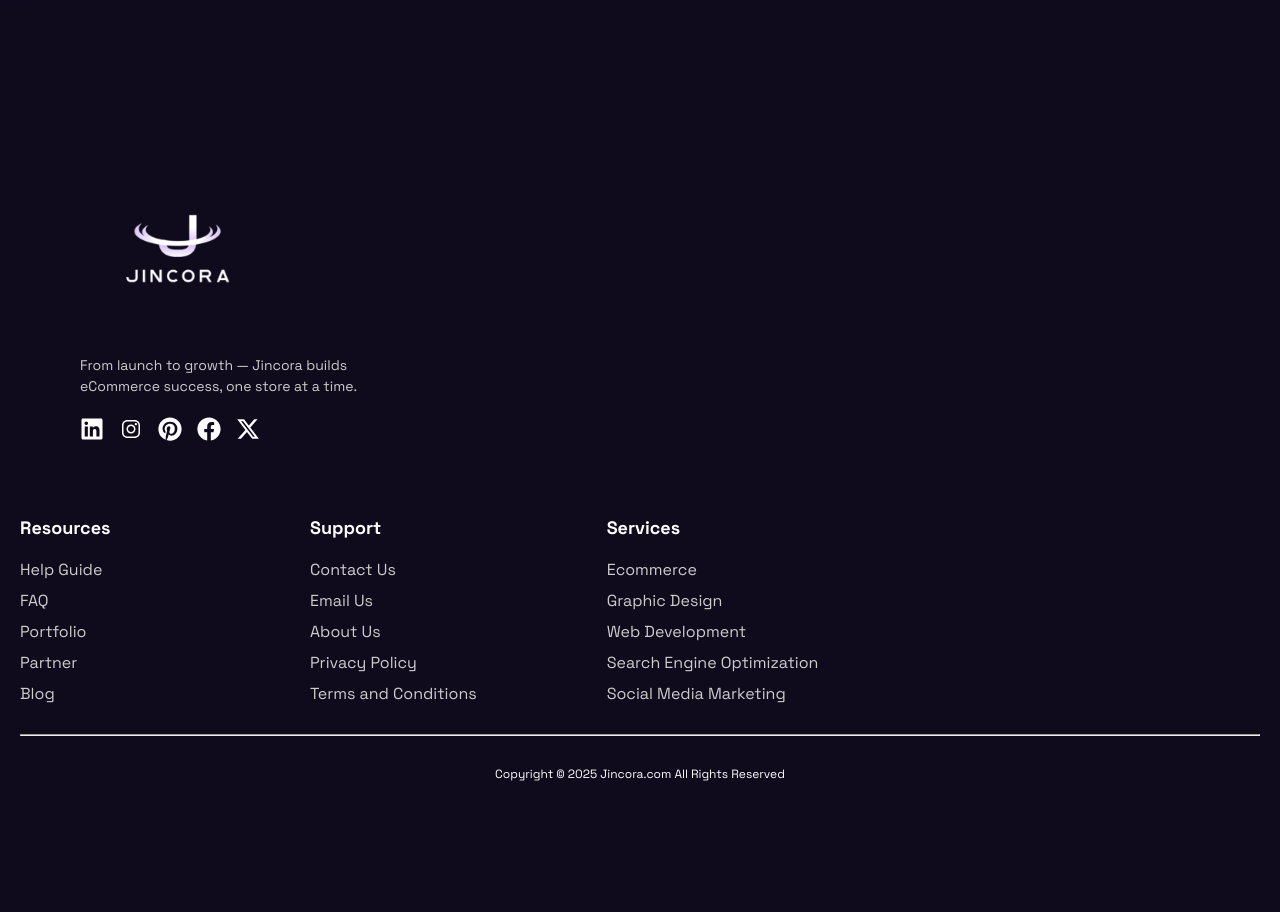
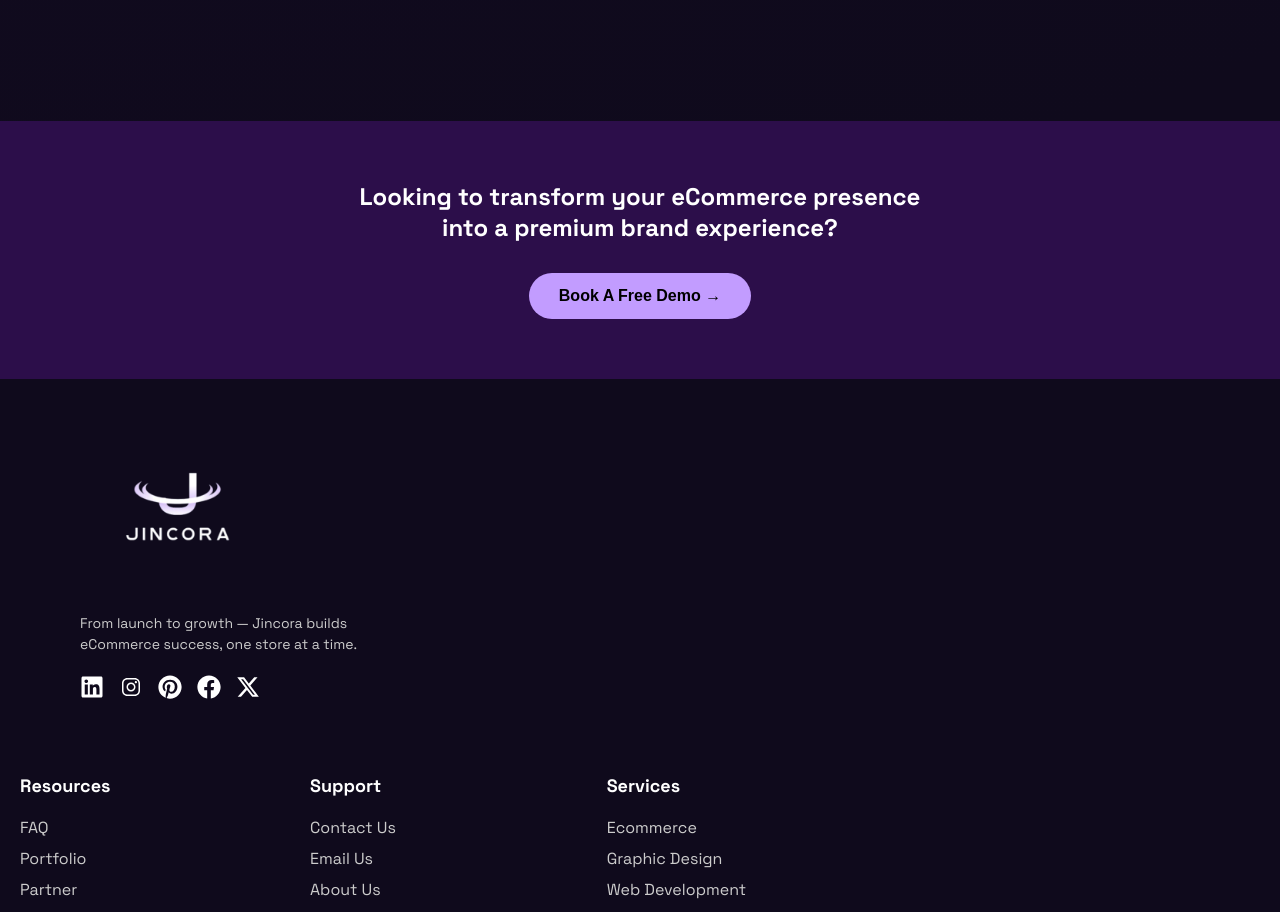
Before and after one commit to Jincora7/JincoraSite, a React (Vite) app: page /about in a window 1280 px wide. Shown: the part 3240-4152 px from the top of the page. Before the commit the page ends 4052 px from the top, so only its background shows below. Built offline with nearby package versions, Linux system fonts and the light colour scheme.

Commit message:
Purple page added

```diff
--- a/src/components/About/About.jsx
+++ b/src/components/About/About.jsx
@@ -107,6 +107,7 @@ import ScrollToTop from '../common/ScrollToTop';
 
 
 import AboutUs from "/AboutUs/Group5830.png";
+import PurplePage from "../PurplePage/PurplePage.jsx";
 
 
 
@@ -255,6 +256,7 @@ const SectionLayout = () => {
         </div>
       </div>
     </div>
+    <PurplePage/>
     </>
   );
 };
--- a/src/components/Blogs/BlogListings/BlogListing.jsx
+++ b/src/components/Blogs/BlogListings/BlogListing.jsx
@@ -11,6 +11,8 @@ import blog5 from '/BlogDetails/blog-5.jpg';
 import blog6 from '/BlogDetails/blog-6.jpg';
 import blog7 from '/BlogDetails/blog-7.jpg';
 
+
+import PurplePage from '../../PurplePage/PurplePage';
 
 import { useLocation } from "react-router-dom";
 import { useEffect } from "react";
@@ -87,6 +89,7 @@ const Blog = () => {
       }, [location]);
 
   return (
+    <>
     <div  id='top-of-BlogListing' className="blog-page">
       {/* Hero Section */}
       <section className="blog-hero-section">
@@ -196,6 +199,8 @@ const Blog = () => {
         </div>
       </div>
     </div>
+    <PurplePage/>
+    </>
   );
 };
 
--- a/src/components/ContactHome/ContactHome.jsx
+++ b/src/components/ContactHome/ContactHome.jsx
@@ -99,6 +99,7 @@ import React, { useState } from 'react';
 import './ContactHome.css';
 import contactpage from '/Home/ContactUs/contactpage.png';
 import ScrollToTop from '../common/ScrollToTop';
+import PurplePage from '../PurplePage/PurplePage';
 
 export default function Contact() {
   const [submitted, setSubmitted] = useState(false);
@@ -181,6 +182,7 @@ export default function Contact() {
           </div>
         </div>
       </div>
+
     </>
   );
 }
--- a/src/components/ContactUsPage/ContactUsPage.jsx
+++ b/src/components/ContactUsPage/ContactUsPage.jsx
@@ -4,6 +4,7 @@ import ScrollToTop from '../common/ScrollToTop';
 
 import { useEffect } from "react";
 import { useLocation } from "react-router-dom";
+import PurplePage from '../PurplePage/PurplePage.jsx';
 
 export default function Contact() {
   const [submitted, setSubmitted] = useState(false);
@@ -121,6 +122,8 @@ export default function Contact() {
   </div>
 </div>
 
+      <PurplePage/>
+
     </>
   );
 }
--- a/src/components/FAQ/FAQ.jsx
+++ b/src/components/FAQ/FAQ.jsx
@@ -3,6 +3,8 @@ import './FAQ.css';
 
 import { useEffect } from "react";
 import { useLocation } from "react-router-dom";
+
+import PurplePage from '../PurplePage/PurplePage';
 
 
 
@@ -21,6 +23,7 @@ export default function FAQ() {
       }, [location]);
 
   return (
+    <>
     <div id='top-of-FAQ' className="growth-section">
 
 
@@ -89,5 +92,7 @@ export default function FAQ() {
         </div>
       </div>
     </div>
+    <PurplePage/>
+    </>
   );
 }
--- a/src/components/Footer/Footer.jsx
+++ b/src/components/Footer/Footer.jsx
@@ -377,7 +377,7 @@ function Footer() {
                           <div className="footer-section">
                               <h5>Resources</h5>
                               <ul>
-                                  <li>Help Guide</li>
+                                  {/* <li>Help Guide</li> */}
                                   {/* <li>FAQ</li> */}
                                   <li><Link to="#" onClick={scrollToFAQ}>FAQ</Link></li>
                                   <li>Portfolio</li>
--- a/src/components/Home/Home.jsx
+++ b/src/components/Home/Home.jsx
@@ -5,7 +5,7 @@ import GrowthSection from './GrowthSection/GrowthSection.jsx'
 import ContactHome from '../ContactHome/ContactHome.jsx'
 import ScrollToTop from '../common/ScrollToTop.jsx'
 import StickycardsSections from './Home-Cards/StickycardsSection.jsx'
-import PurplePage from './PurplePageHome/PurplePageHome.jsx'
+import PurplePage from '../PurplePage/PurplePage.jsx'
 
 import { useEffect } from "react";
 import { useLocation } from "react-router-dom";
--- a/src/components/Partner/Partner.jsx
+++ b/src/components/Partner/Partner.jsx
@@ -125,7 +125,7 @@
 
 import React, { useState } from 'react';
 import './Partner.css';
-
+import PurplePage from "../PurplePage/PurplePage.jsx";
 
 import { useEffect } from "react";
 import { useLocation } from "react-router-dom";
@@ -254,6 +254,8 @@ const Partner = () => {
         </div>
       </section>
     </div>
+    <PurplePage/>
+
     </>
   );
 };
--- a/src/components/Home/PurplePageHome/PurplePageHome.jsx
+++ b/src/components/PurplePage/PurplePage.jsx
@@ -1,7 +1,7 @@
 import React from 'react'
-import './PurplePageHome.css'
+import './PurplePage.css'
 
-function PurplePageHome() {
+function PurplePage() {
   return (
  <div className="demo-section">
               <h4 >
@@ -15,4 +15,4 @@ function PurplePageHome() {
   )
 }
 
-export default PurplePageHome
+export default PurplePage
--- a/src/components/Services/Services.jsx
+++ b/src/components/Services/Services.jsx
@@ -167,7 +167,7 @@ import servicelist3 from '/Service/service-list-3.png'
 import servicelist4 from '/Service/service-list-4.png'
 import PrimaryBtn from '../../reusableComponents/PrimaryBtn/PrimaryBtn'
 import IgniteGrowth from "./IgniteGrowth/IgniteGrowth.jsx";
-import PurplePageServices from "./PurplePageServices/PurplePageServices.jsx";
+import PurplePage from "../PurplePage/PurplePage.jsx";
 // import pillar1 from "../../../assets/1.png"
 // import pillar2 from "../../../assets/2.png"
 // import pillar3 from "../../../assets/3.png"
@@ -218,7 +218,7 @@ function Services() {
 
     <IgniteGrowth/>
 
-    <PurplePageServices/>
+    <PurplePage/>
 
 
     </div>
```
Also changed, not shown: src/components/PurplePage/PurplePage.css (renamed from src/components/Home/PurplePageHome/PurplePageHome.css).
